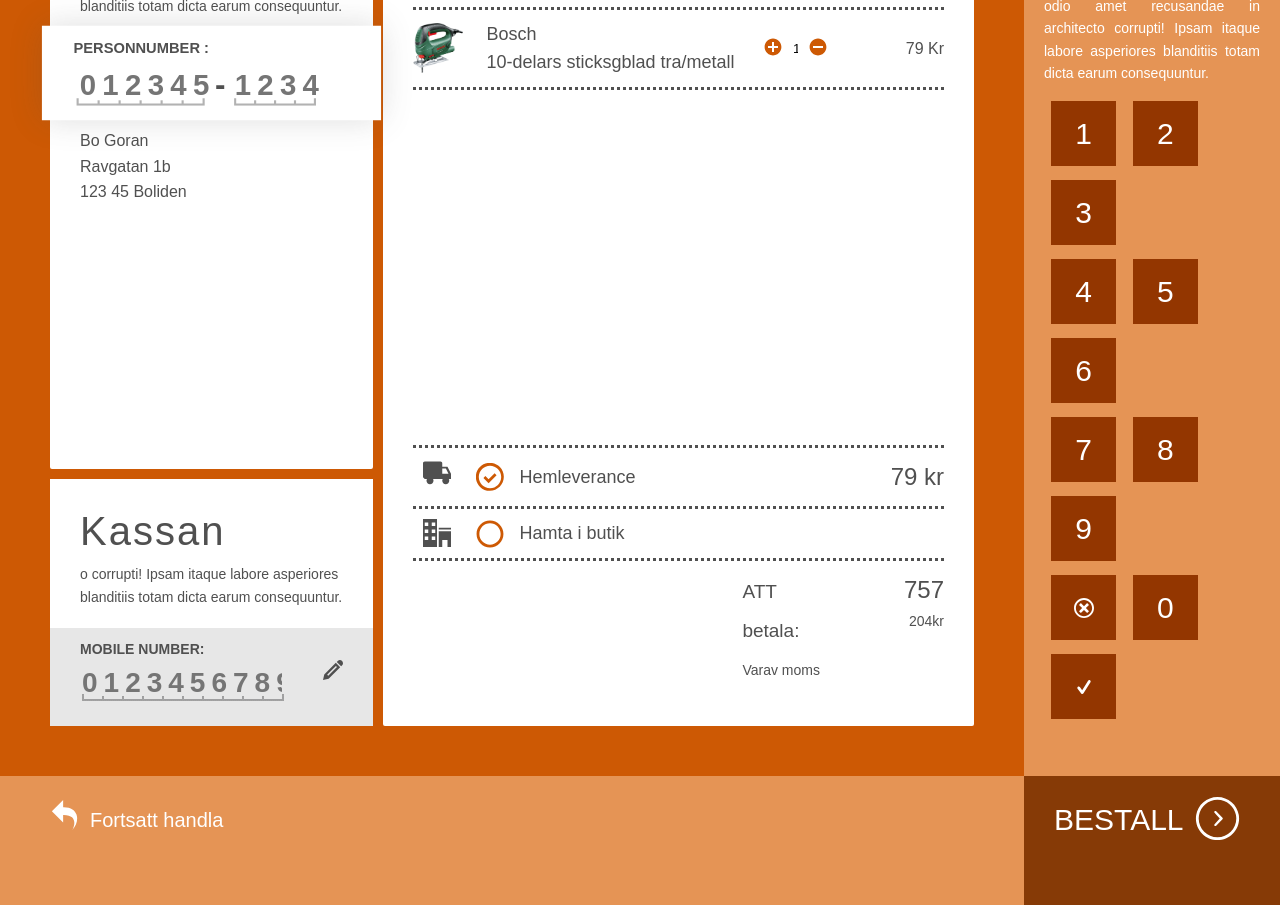
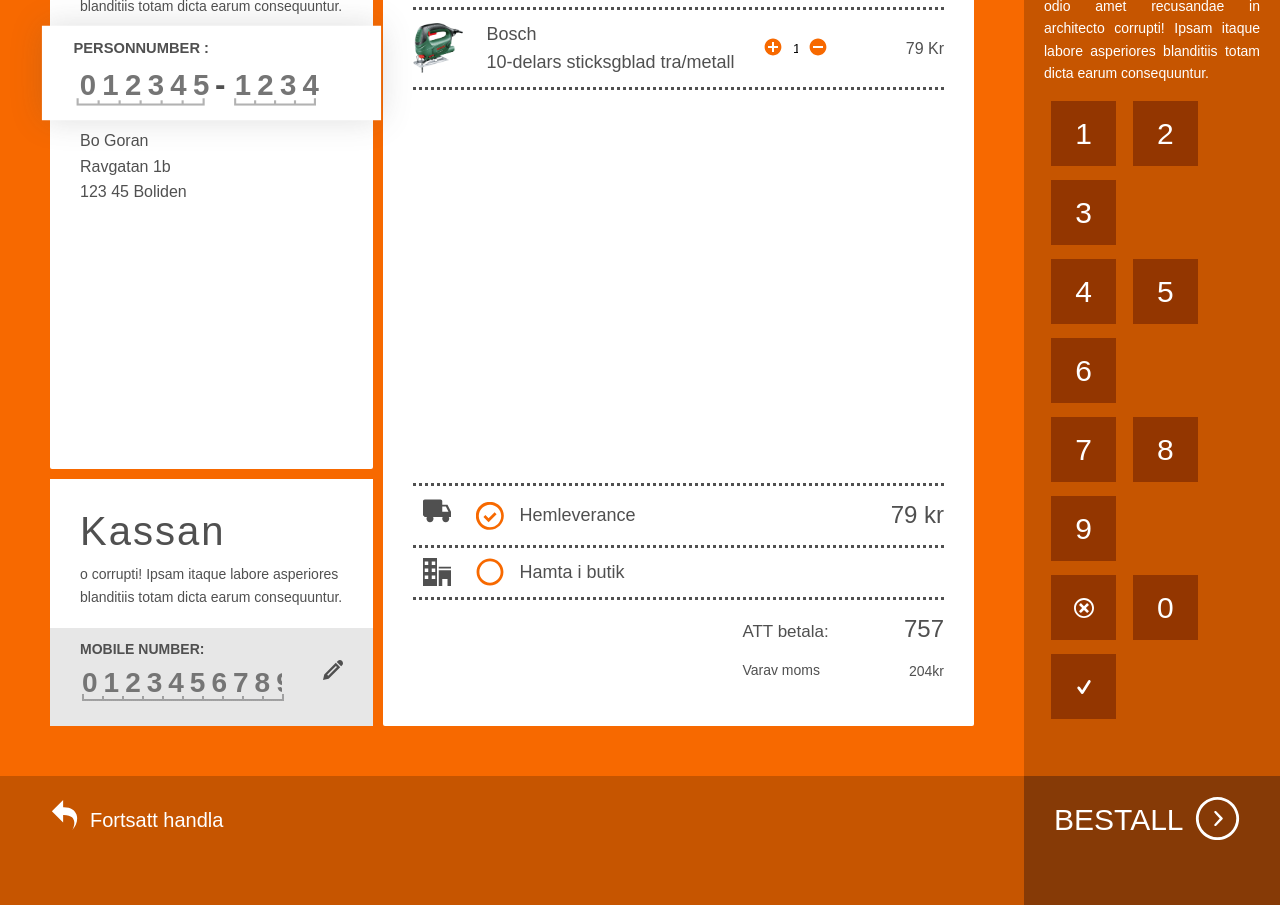
Before and after one commit to saibodicherla/Ecart-Checkout_Template, a website: page index.html in a window 1280 px wide. Shown: the part 203-1108 px from the top of the page. Drawn offline with nearby package versions, Linux system fonts and the light colour scheme.

Commit message:
modified CSS bg-color

```diff
--- a/CSS_file/style.css
+++ b/CSS_file/style.css
@@ -30,7 +30,7 @@ body {
   font-weight: 400;
   line-height: 1.6;
   color: #ffffff;
-  background-color: #cd5904;
+  background-color: #F76900;
 }
 
 body::-webkit-scrollbar {
@@ -274,7 +274,7 @@ input[type='number'] {
 
 .rightside {
   grid-area: rightside;
-  background-color: #e59455;
+  background-color: #C65500;
   padding: 5rem 2rem;
   align-items: flex-end;
 }
@@ -412,7 +412,7 @@ input[type='number'] {
 
 .footer {
   grid-area: footer;
-  background-color: #e59455;
+  background-color: #C65500;
 }
 @media only screen and (max-width: 75em) {
   .footer {
@@ -547,7 +547,7 @@ input[type='number'] {
   margin: 0rem 1rem;
   height: 2rem;
   width: 2rem;
-  fill: #cd5904;
+  fill: #F76900;
 }
 .top__item-price {
   grid-area: price;
@@ -577,7 +577,7 @@ input[type='number'] {
 .bottom__item-icon {
   width: 2.8rem;
   height: 2.8rem;
-  fill: #cd5904;
+  fill: #F76900;
   margin-left: 1rem;
 }
 .bottom__item-check {
@@ -643,7 +643,6 @@ input[type='radio'] {
   position: absolute;
   opacity: 0;
 }
-
 .bottom__item-no > span {
-  font-size: 19px;
-  }
+  font-size: 17px;
+}
--- a/index.html
+++ b/index.html
@@ -207,7 +207,7 @@
             </div>
             <div class="bottom__item-price">
               <span id="totalPrice">817kr</span>
-              <span class="min">204kr</span>
+              <span style="margin-top:12px" class="min">204kr</span>
             </div>
           </div>
         </div>
```
